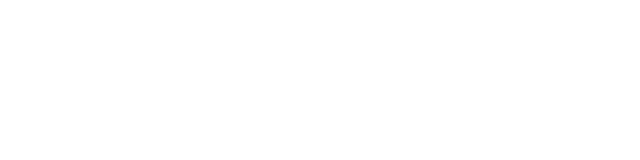
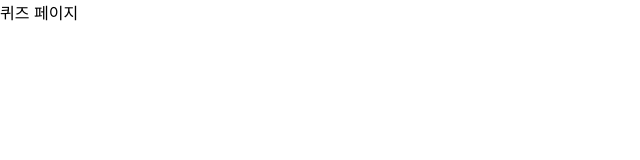
Before and after one commit to lygggg/we-study, a React (Vite) app: page / in a window 1280 px wide. Shown: the top 160 px of the page, without its empty margins (0-640 px from the left). Built offline with nearby package versions, Linux system fonts and the light colour scheme.

Commit message:
Add: 퀴즈페이지 생성후 라우팅

```diff
--- a/package.json
+++ b/package.json
@@ -8,7 +8,8 @@
   },
   "dependencies": {
     "react": "^17.0.2",
-    "react-dom": "^17.0.2"
+    "react-dom": "^17.0.2",
+    "react-router-dom": "^6.2.1"
   },
   "devDependencies": {
     "@types/react": "^17.0.33",
--- a/src/App.tsx
+++ b/src/App.tsx
@@ -1,7 +1,17 @@
+import { Route, Routes, BrowserRouter } from "react-router-dom";
+import QuestionPage from "./pages/QuestionPage";
 import "./App.css";
 
 function App() {
-  return <div></div>;
+  return (
+    <>
+      <BrowserRouter>
+        <Routes>
+          <Route path="/" element={<QuestionPage />} />
+        </Routes>
+      </BrowserRouter>
+    </>
+  );
 }
 
 export default App;
--- /dev/null
+++ b/src/pages/QuestionPage.tsx
@@ -0,0 +1,5 @@
+function QuestionPage() {
+  return <div>퀴즈 페이지</div>;
+}
+
+export default QuestionPage;
```
Also changed, not shown: 1 other file (tests, documents, lock files or other folders).
